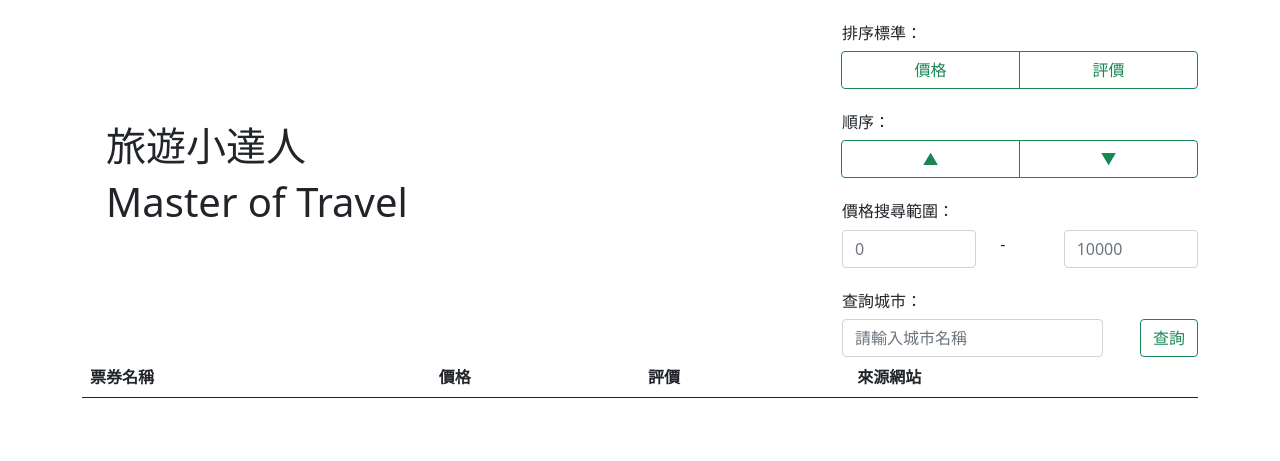
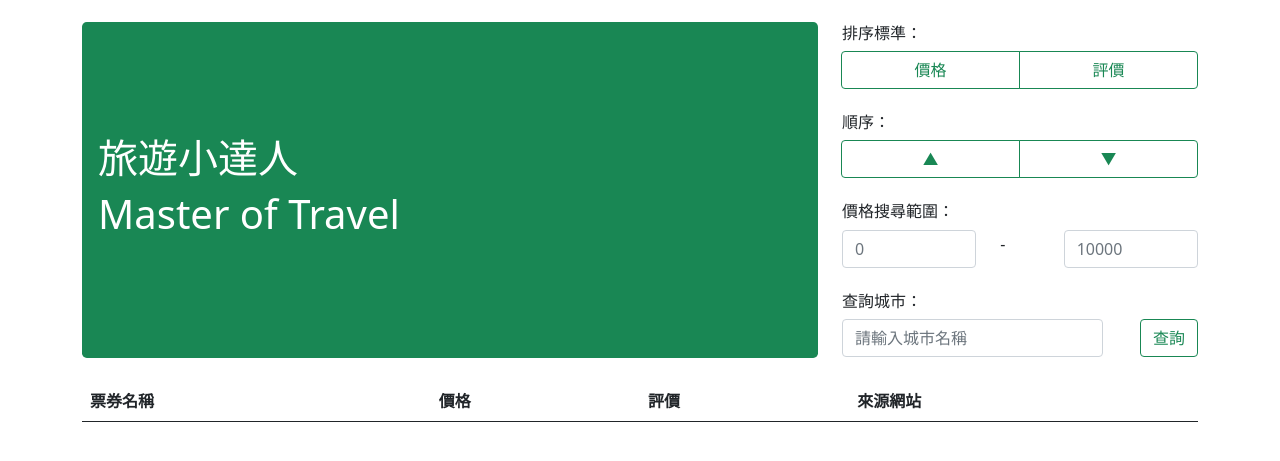
Before and after one commit to cindykid0819/Master_of_Travel, a Django app: page /tickets/ in a window 1280 px wide. Shown: the top 461 px of the page. Run offline with Django 3.2, Linux system fonts and the light colour scheme; lists and menus that the app fills with data are empty.

Commit message:
Add files via upload

```diff
--- a/tickets/templates/tickets/index.html
+++ b/tickets/templates/tickets/index.html
@@ -27,22 +27,26 @@
 
     <div class="row align-items-center">
         <div class="col-8">
-            <div class="container">
+            <div class="p-3 bg-success text-white rounded-3">
+                <br />
+                <br />
+                <br />
                 <br />
                 <h1>旅遊小達人</h1>
                 <h1>Master of Travel</h1>
+                <br />
+                <br />
+                <br />
                 <br />
             </div>
         </div>
 
         <div class="col-4">
+
             <!-- 搜尋欄 -->
-            <form action="" method="post" id="scrapeForm">
+            <form action="" method="post">
                 <!-- 防範跨站攻擊 安全目的-->
                 {% csrf_token %}
-                <div class="row align-items-center">
-
-                </div>
                 <br />
                 <h6 class="text-start">排序標準：</h6>
                 <div class="d-grid">
@@ -90,8 +94,7 @@
                         <button class="btn btn-outline-success float-end" type="submit">查詢</button>
                     </div>
                 </div>
-
-
+                <br />
             </form>
         </div>
     </div>
```
